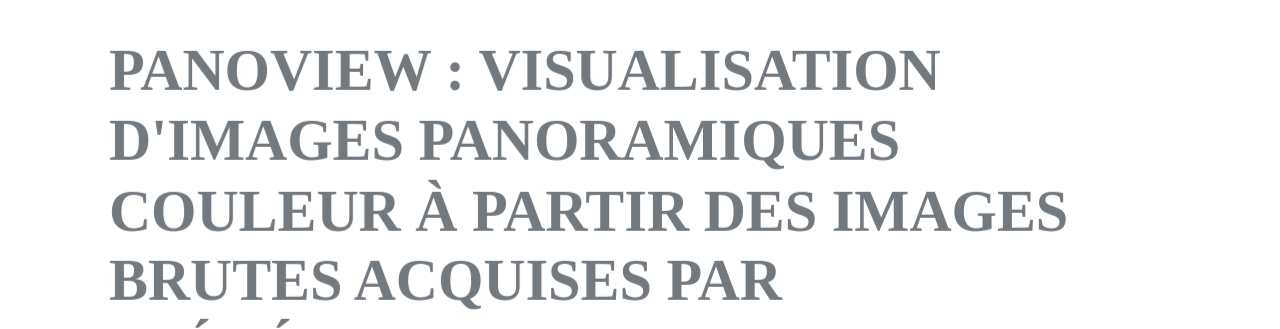
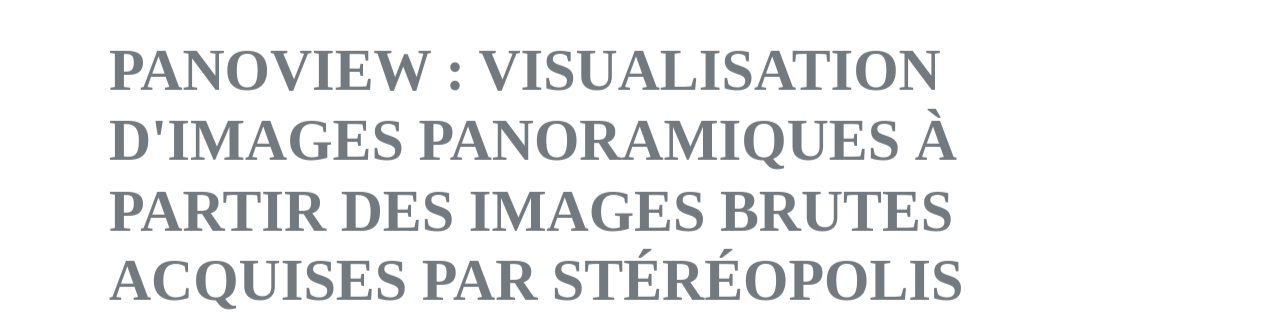
Before and after one commit to ebourassin/panoview2, a plain HTML site: page index.html in a window 1280 px wide. Shown: the part 319-648 px from the top of the page. Drawn offline with nearby package versions, Linux system fonts and the light colour scheme; files that its build step writes are made by us from their sources; a web font is replaced by a local one.

Commit message:
Update index.html

```diff
--- a/index.html
+++ b/index.html
@@ -66,7 +66,7 @@
             <!-- Any section element inside of this container is displayed as a slide -->
             <div class="slides">
               <section>
-                <h1>PanoView : visualisation d'images panoramiques couleur à partir des images brutes acquises par Stéréopolis</h1>
+                <h1>PanoView : visualisation d'images panoramiques à partir des images brutes acquises par Stéréopolis</h1>
                 <h3>Commanditaire : Jean-Pierre PAPELARD (DIAS / MATIS)</h3>
                 <h3>Emmanuel BOURASSIN - 11 février 2019</h3>
                 </section>
```
